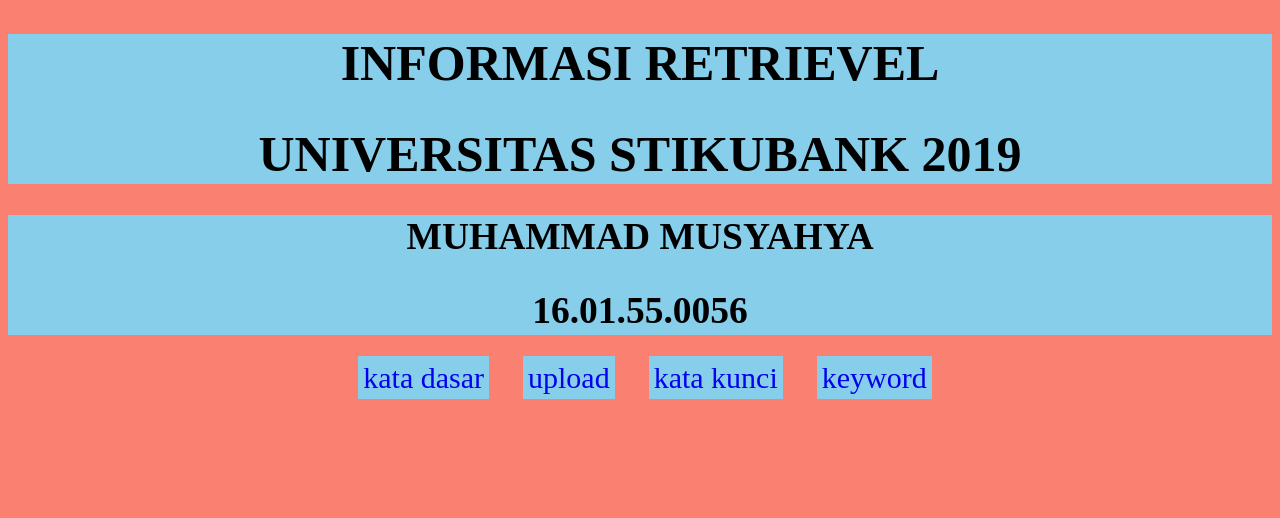
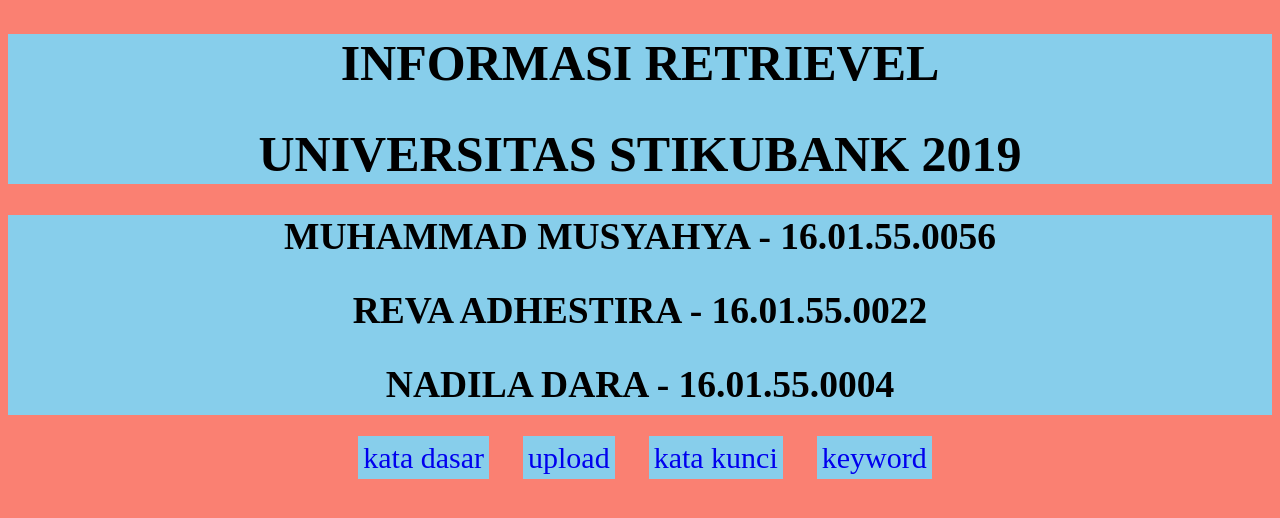
Before and after one commit to musyahya/mesin-pencari, a PHP site: page / in a window 1280 px wide. Shown: the top 518 px of the page. Run offline with PHP 8.4, Linux system fonts and the light colour scheme.

Commit message:
Add files via upload

```diff
--- a/IDNstemmer.php
+++ b/IDNstemmer.php
@@ -1,5 +1,4 @@
 <?php
-
 /*=======================================================================*
  * IDNStemmer is a Stemmer Algorithm for Indonesian.		             *
 /*************************G-P-L*******************************************
@@ -22,7 +21,6 @@
  *                Bofandra Muhammad [ITB]                                *
  *************************************************************************
  *************************************************************************/
-
 class IDNStemmer
 {
 	function IDNStemmer()
@@ -283,5 +281,4 @@
 		return $s2;
 	}
 }
-
 ?>
--- a/css.css
+++ b/css.css
@@ -10,7 +10,7 @@
 }
 .anak{
 	width: 100%;
-	height: 120px;
+	height: 200px;
 	background-color: skyblue;
 	font-size: 25px;
 }
--- a/index.php
+++ b/index.php
@@ -12,8 +12,9 @@
 		</div>
 
 	<div class="anak">
-		<h2>MUHAMMAD MUSYAHYA</h2>
-		<H2>16.01.55.0056</H2>
+		<h2>MUHAMMAD MUSYAHYA - 16.01.55.0056</h2>
+		<H2>REVA ADHESTIRA - 16.01.55.0022</H2>
+		<h2>NADILA DARA - 16.01.55.0004</h2>
 	</div>
 
 		<ul>
```
